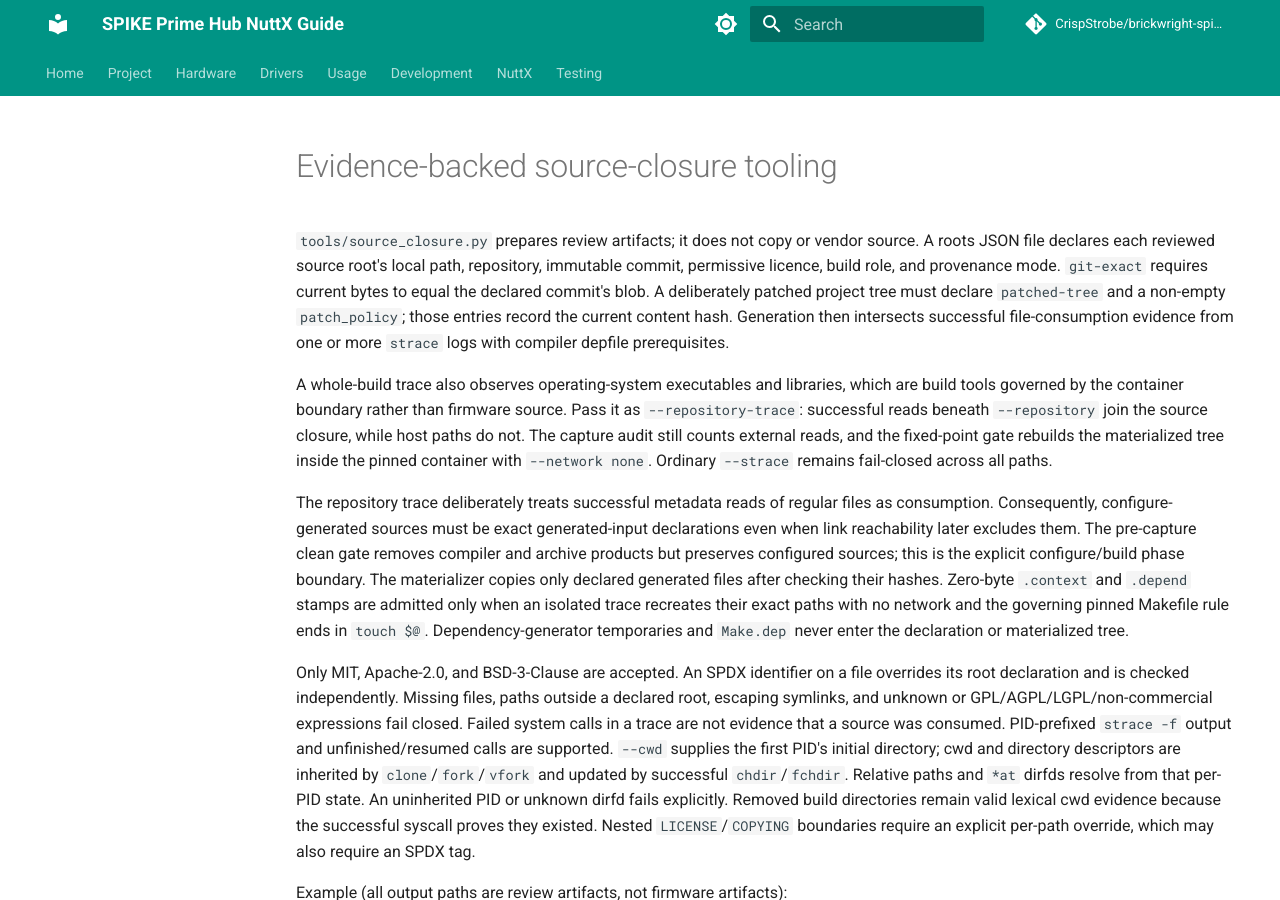
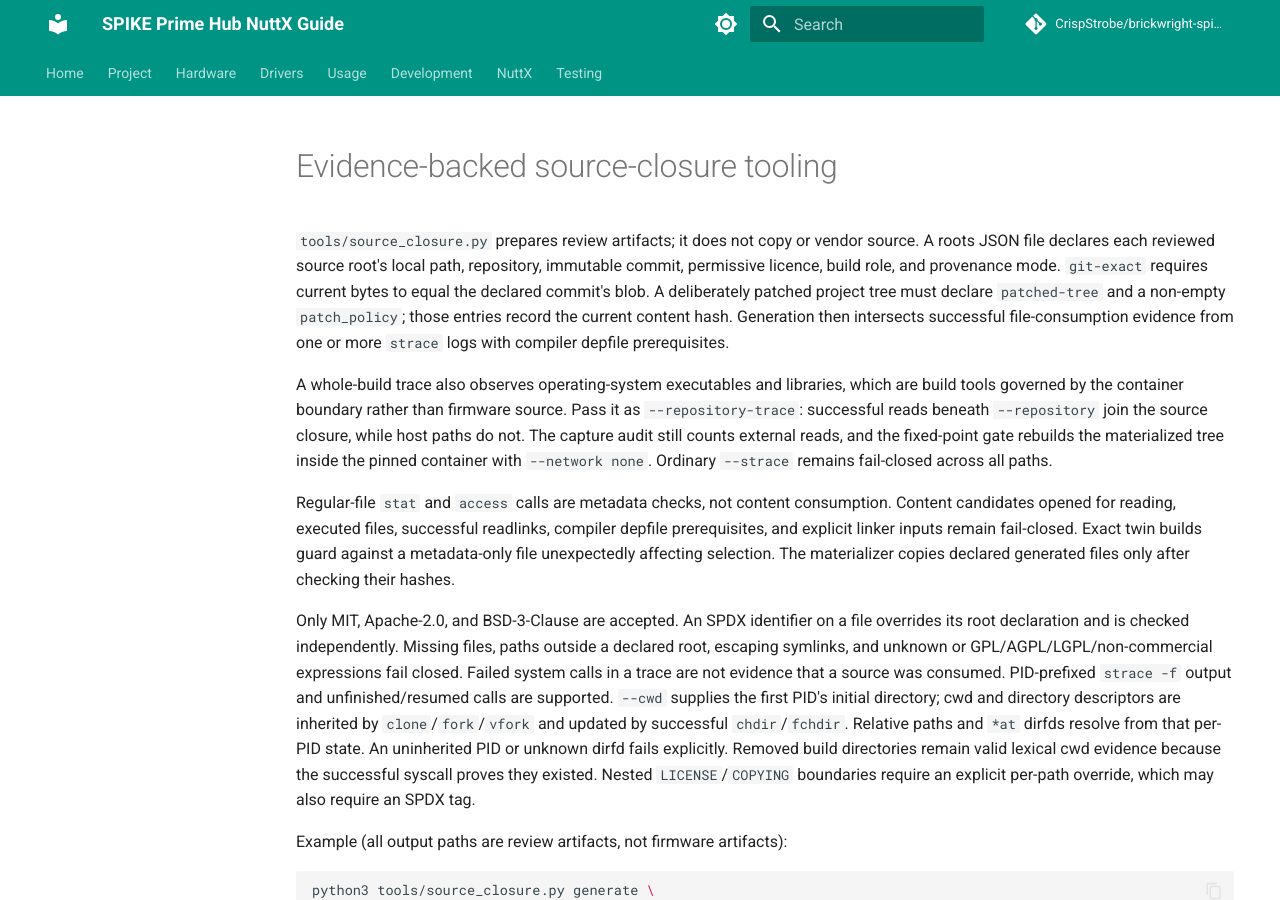
Before and after one commit to CrispStrobe/brickwright-spike-prime-fw, an MkDocs documentation site: the page built from docs/en/project/source-closure-tooling.md, in a window 1280 px wide and 900 px high. Built offline with MkDocs 1.6.1 and Material for MkDocs 9.7.7, drawn with Linux system fonts in a browser that asks for light colours; comment, search, counter and statistics services are not loaded.

Commit message:
Separate metadata checks from source reads

```diff
--- a/docs/en/project/source-closure-tooling.md
+++ b/docs/en/project/source-closure-tooling.md
@@ -18,16 +18,12 @@ audit still counts external reads, and the fixed-point gate rebuilds the
 materialized tree inside the pinned container with `--network none`. Ordinary
 `--strace` remains fail-closed across all paths.
 
-The repository trace deliberately treats successful metadata reads of regular
-files as consumption. Consequently, configure-generated sources must be exact
-generated-input declarations even when link reachability later excludes them.
-The pre-capture clean gate removes compiler and archive products but preserves
-configured sources; this is the explicit configure/build phase boundary. The
-materializer copies only declared generated files after checking their hashes.
-Zero-byte `.context` and `.depend` stamps are admitted only when an isolated
-trace recreates their exact paths with no network and the governing pinned
-Makefile rule ends in `touch $@`. Dependency-generator temporaries and
-`Make.dep` never enter the declaration or materialized tree.
+Regular-file `stat` and `access` calls are metadata checks, not content
+consumption. Content candidates opened for reading, executed files, successful
+readlinks, compiler depfile prerequisites, and explicit linker inputs remain
+fail-closed. Exact twin builds guard against a metadata-only file unexpectedly
+affecting selection. The materializer copies declared generated files only
+after checking their hashes.
 
 Only MIT, Apache-2.0, and BSD-3-Clause are accepted. An SPDX identifier on a
 file overrides its root declaration and is checked independently. Missing
```
Also changed, not shown: HISTORY.md (+3 -3 lines), 4 other files.
